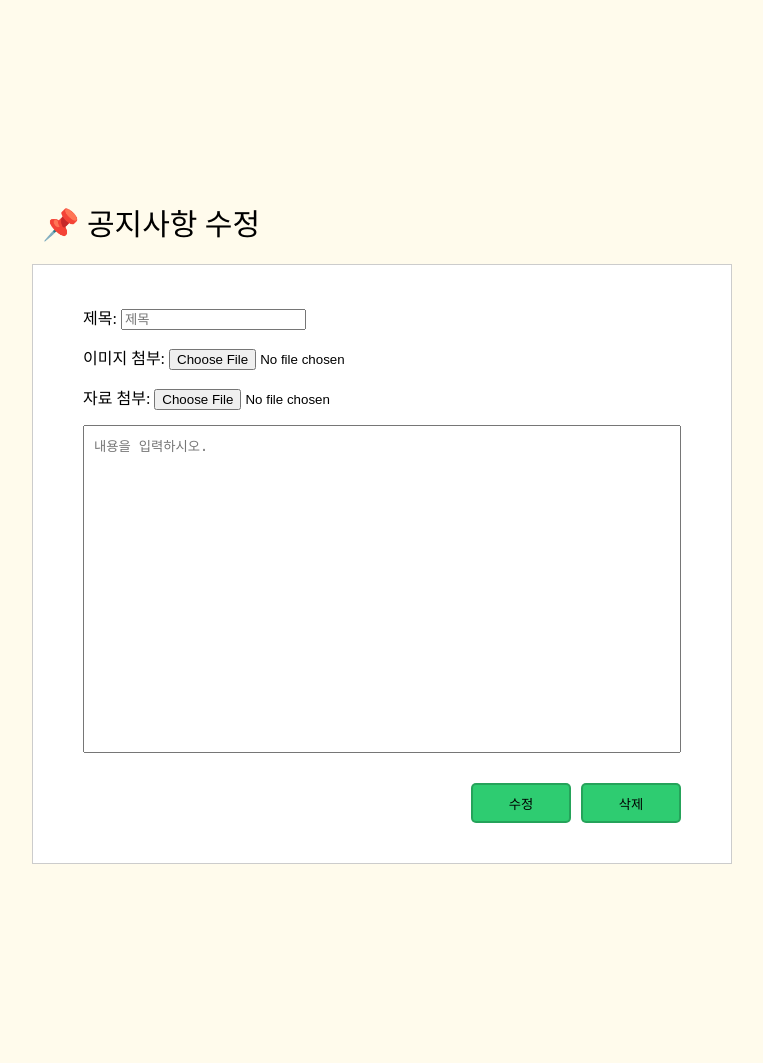
After one commit to sanghee01/eniac-website, a Django app: template templates/notices/notice-edit.html in a window 1280 px wide. The commit adds this page. Shown: the top 1063 px of the page, without its empty margins (258-1021 px from the left). Run offline with Django 3.2, Linux system fonts and the light colour scheme; the template is opened without the code that fills it, so the values that code supplies are empty.

Commit message:
[feat] 공지사항 수정 페이지

```diff
--- a/static/css/notices/notice-create.css
+++ b/static/css/notices/notice-create.css
@@ -40,6 +40,7 @@
   border: none;
   border: 2px solid rgba(0, 0, 0, 0.2);
   transition: all 0.15s ease-in-out;
+  margin-left: 10px;
 }
 .notice-create button:hover {
   background-color: #22a558;
--- /dev/null
+++ b/templates/notices/notice-edit.html
@@ -0,0 +1,38 @@
+<head>
+  <link rel="stylesheet" href="../../static/css/components/status-bar.css" />
+  <link rel="stylesheet" href="../../static/css/notices/notice-create.css" />
+</head>
+<body id="notice-create-page">
+  <main>
+    <div class="notice-create__title">📌 공지사항 수정</div>
+    <form class="notice-create">
+      <div class="notice-create-wrap">
+        <label for="notice-create__title">제목:</label>
+        <input
+          id="notice-create__title"
+          type="text"
+          required
+          placeholder="제목"
+        />
+      </div>
+      <div class="notice-create-wrap">
+        <label for="notice-create__img">이미지 첨부:</label>
+        <input id="notice-create__img" type="file" accept=".png" />
+      </div>
+      <div class="notice-create-wrap">
+        <label for="notice-create__file">자료 첨부:</label>
+        <input id="notice-create__file" type="file" />
+      </div>
+      <textarea
+        id="notice-create__text"
+        type="text"
+        required
+        placeholder="내용을 입력하시오."
+      ></textarea>
+      <div class="notice-create-btn">
+        <button>수정</button>
+        <button>삭제</button>
+      </div>
+    </form>
+  </main>
+</body>
```
